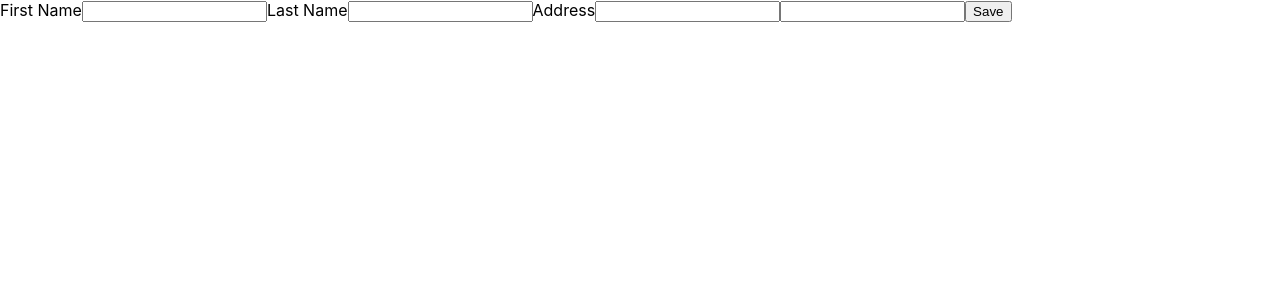
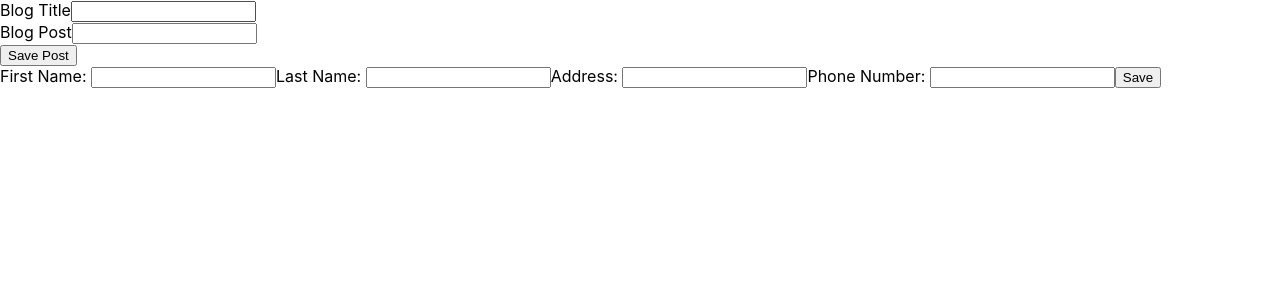
Before and after one commit to josiahcameron/react-exercises, a React (Create React App) app: page / in a window 1280 px wide. Shown: the top 300 px of the page. Built offline with nearby package versions, Linux system fonts and the light colour scheme.

Commit message:
Form Added

```diff
--- a/package.json
+++ b/package.json
@@ -7,7 +7,9 @@
     "@testing-library/jest-dom": "^5.16.5",
     "@testing-library/react": "^13.4.0",
     "@testing-library/user-event": "^13.5.0",
+    "bootstrap": "^5.2.3",
     "react": "^18.2.0",
+    "react-bootstrap": "^2.7.0",
     "react-dom": "^18.2.0",
     "react-scripts": "5.0.1",
     "web-vitals": "^2.1.4"
@@ -17,8 +19,8 @@
     "build": "react-scripts build",
     "test": "react-scripts test",
     "eject": "react-scripts eject",
-    "predeploy" : "npm run build",
-    "deploy" : "gh-pages -d build"
+    "predeploy": "npm run build",
+    "deploy": "gh-pages -d build"
   },
   "eslintConfig": {
     "extends": [
--- a/src/App.js
+++ b/src/App.js
@@ -1,8 +1,15 @@
 import "./App.css";
-import User from "./components/User";
+import BlogPost from "./components/BlogPost/BlogPost";
+import User from "./components/User/User";
+// import BlogList from "./components/BlogApp/BlogList";
 
 function App() {
-  return <User />;
+  return (
+    <div>
+      <BlogPost />
+      <User />
+    </div>
+  );
 }
 
 export default App;
--- /dev/null
+++ b/src/components/BlogApp/BlogList.js
@@ -0,0 +1,23 @@
+// // Solution
+// import { useState } from "react";
+
+// const INITIAL_BLOGS = [
+//   {
+//     title: "some title",
+//     body: "lnjgrkeghke,vgr,vbwfve,wjhm",
+//   },
+// ];
+
+// function BlogList() {
+//   const [blogs, setBlogs] = useState(INITIAL_BLOGS);
+
+//   const blogTitlesHTML = blogs.map((blog) => <h2>{blog.title}</h2>);
+
+//   return (
+//     <div className="row">
+//       <aside className="col-md-4">{blogTitlesHTML}</aside>
+//     </div>
+//   );
+// }
+
+// export default BlogList;
--- /dev/null
+++ b/src/components/BlogPost/BlogPost.js
@@ -0,0 +1,61 @@
+import { useState } from "react";
+import Button from "react-bootstrap/Button";
+import Form from "react-bootstrap/Form";
+
+const INITIAL_POST = [
+  {
+    title: "",
+    body: "",
+  },
+];
+
+function BlogPost() {
+  const [title, setTitle] = useState("");
+  const [body, setBody] = useState("");
+
+  // This takes the data from the submission as an argument
+  const [posts, setPosts] = useState(INITIAL_POST);
+  const addPost = (post) => {
+    setPosts([...posts, post]);
+  };
+
+  const handleSubmit = (e) => {
+    e.preventDefault();
+    // The new post takes the title and body set by the input
+    const newPost = {
+      title,
+      body,
+    };
+    addPost(newPost);
+    setTitle("");
+    setBody("");
+  };
+  return (
+    <Form onSubmit={handleSubmit}>
+      <Form.Group className="mb-3" controlId="title">
+        <Form.Label>Blog Title</Form.Label>
+        <Form.Control
+          type="text"
+          name="title"
+          value={title}
+          onChange={(e) => setTitle(e.target.value)}
+        />
+      </Form.Group>
+
+      <Form.Group className="mb-3" controlId="body">
+        <Form.Label>Blog Post</Form.Label>
+        <Form.Control
+          type="text"
+          name="body"
+          value={body}
+          onChange={(e) => setBody(e.target.value)}
+        />
+      </Form.Group>
+
+      <Button variant="primary" type="submit">
+        Save Post
+      </Button>
+    </Form>
+  );
+}
+export default BlogPost;
--- a/src/components/User.js
+++ b/src/components/User/User.js
@@ -1,6 +1,5 @@
 import { useState } from "react";
 import UserForm from "./UserForm";
-import UserList from "./UserList";
 
 const INITIAL_USER = [
   {
@@ -17,10 +16,20 @@ function User() {
   const addUser = (user) => {
     setUser([...users, user]);
   };
+
+  const contactListHTML = users.map((user, index) => {
+    <div key={index}>
+      <p>
+        Name: {user.firstName},{user.lastName}
+      </p>
+      <p>Address: {user.address}</p>
+      <a href={`tel:+1${user.phoneNumber}`}>{user.phoneNumber}</a>
+    </div>;
+  });
   return (
     <div>
       <UserForm addUser={addUser} />
-      <UserList users={users} />
+      {contactListHTML}
     </div>
   );
 }
--- a/src/components/UserForm.js
+++ b/src/components/User/UserForm.js
@@ -11,36 +11,39 @@ function UserForm({ addUser }) {
     const newUser = { firstName, lastName, address, phoneNumber };
     addUser(newUser);
 
-    // setTitle("");
-    // setBody("");
+    setFirstName("");
+    setLastName("");
+    setAddress("");
+    setPhoneNumber("");
   };
 
   return (
     <form onSubmit={handleSubmit}>
-      <label htmlFor="Name">First Name</label>
+      <label htmlFor="Name">First Name: </label>
       <input
         type="text"
         name="firstname"
         value={firstName}
         onChange={(e) => setFirstName(e.target.value)}
       />
-      <label htmlFor="Name">Last Name</label>
+      <label htmlFor="Name">Last Name: </label>
       <input
         type="text"
         name="lastname"
         value={lastName}
         onChange={(e) => setLastName(e.target.value)}
       />
-      <label htmlFor="Address">Address</label>
+      <label htmlFor="Address">Address: </label>
       <input
         type="text"
         name="address"
         value={address}
         onChange={(e) => setAddress(e.target.value)}
       />
+      <label htmlFor="Phone-Number">Phone Number: </label>
       <input
-        type="text"
-        name="phonenumber"
+        type="tel"
+        name="phone-number"
         value={phoneNumber}
         onChange={(e) => setPhoneNumber(e.target.value)}
       />
--- a/src/components/UserList.js
+++ /dev/null
@@ -1,14 +0,0 @@
-function UserList({ users }) {
-  const contactListHTML = users.map((user, index) => (
-    <li key={index}>
-      <p>
-        Name: {user.firstName}
-        {user.lastName}
-        Address: {user.address}
-        Phone Number: {user.phoneNumber}
-      </p>
-    </li>
-  ));
-}
-
-export default UserList;
```
Also changed, not shown: src/components/BlogPost.js (deleted, +0 -55 lines), src/components/BlogApp/BlogPreview.js (added), src/components/User/UserList.js (added), 1 other file (tests, documents, lock files or other folders).
